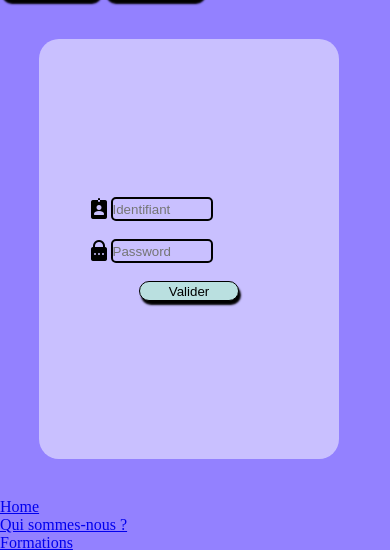
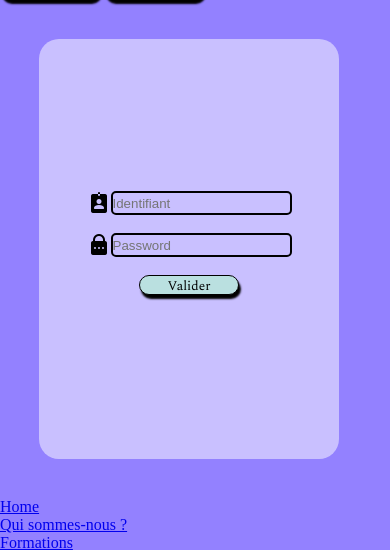
Before and after one commit to SoleneVandercruyssen/Projet2, a PHP site: page /login.html in a window 390 px wide. Shown: the part 137-687 px from the top of the page. Run offline with PHP 8.4, Linux system fonts and the light colour scheme.

Commit message:
docs: new

```diff
--- a/login.css
+++ b/login.css
@@ -47,23 +47,32 @@ form{
     flex-direction: column;
     justify-content: center;
     align-items: center;
+
+
+#sub{
+
+        /* border:1px solid #2DBBD4; */
+        margin-bottom: 4%;
+        font-family: Spectral;
+        /* font-weight: bold; */
 }
+
 
 
 .face-to-face{
     display: flex;
 }
 
-
-
     input{
-        width: 50%;
+        width: 100%;
         border-radius: 5px;
         background-color: transparent;
         color: #000000;
         border: 2px solid black;
+    }
 
-    }
+}
+
 }
 
 /*-------------------------- Colors ------------------*/
```
